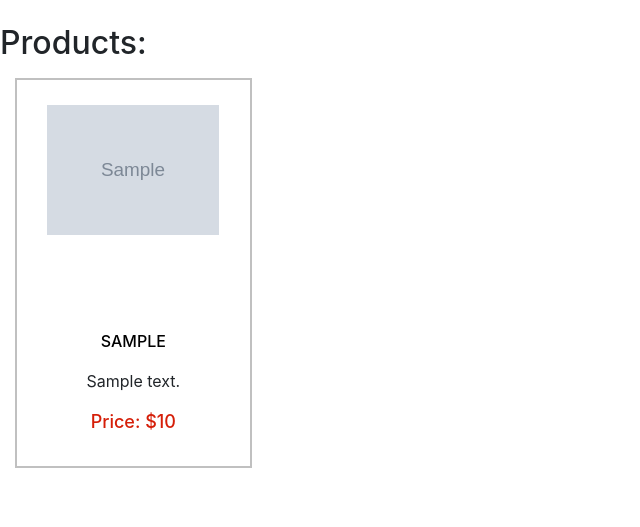
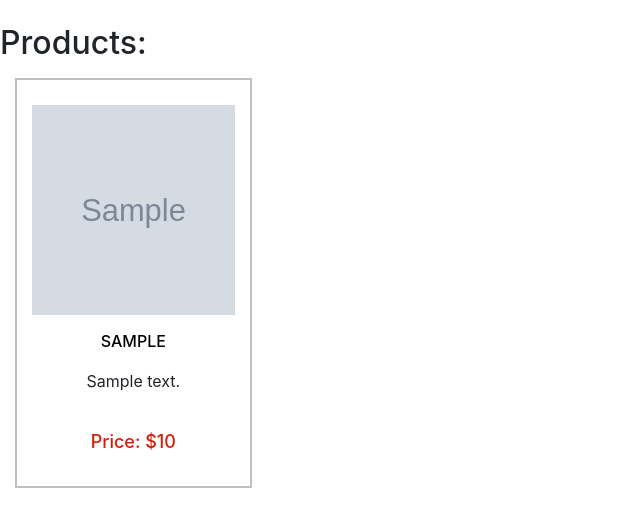
Before and after one commit to alexk318/onlineStore, a Flask app: page /buy/ in a window 1280 px wide. Shown: the part 56-583 px from the top of the page, without its empty margins (0-640 px from the left). Run offline with Flask 2, Linux system fonts and the light colour scheme; a user stored in the database is signed in; tables that the repository leaves empty hold one stand-in row (values such as "Sample post"); grey boxes marked "Sample" are stand-in pictures; some libraries are stand-ins or nearby versions.

Commit message:
Changed the length of the product card. The image now does not fit on the text.

```diff
--- a/main/templates/products_page.html
+++ b/main/templates/products_page.html
@@ -59,8 +59,9 @@
         <style>
 
         img {
-         max-width: 85%;
-         height: auto;
+         max-width: 100%;
+         width: 750px;
+         height: 210px;
          display: block;
          margin:auto;
         }
@@ -71,7 +72,7 @@
 
          background: #fff none repeat scroll 0 0;
          border: 2px solid #c0c0c0;
-         height: 390px;
+         height: 410px;
          overflow: hidden;
          padding: 25px 15px;
          position: relative;
```
